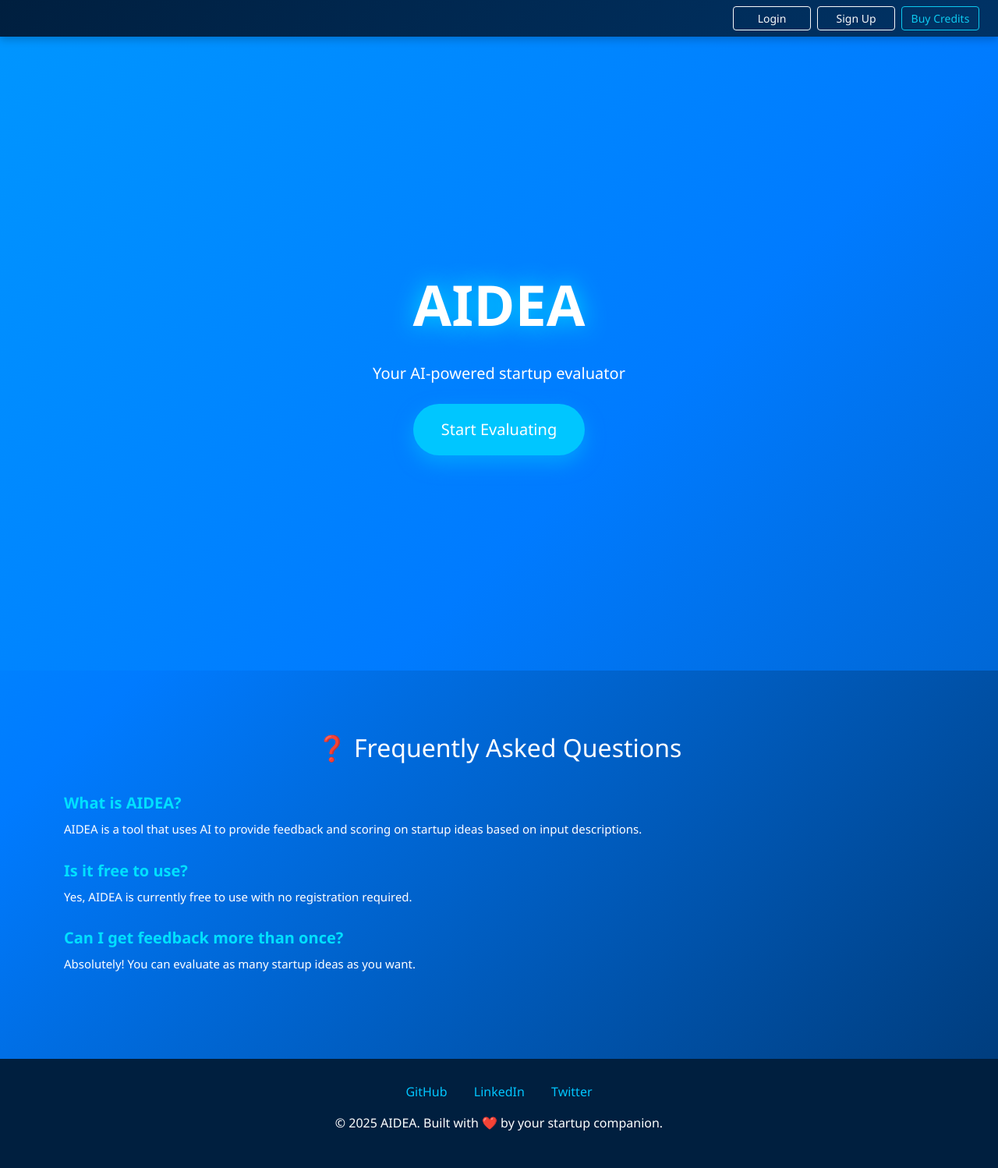
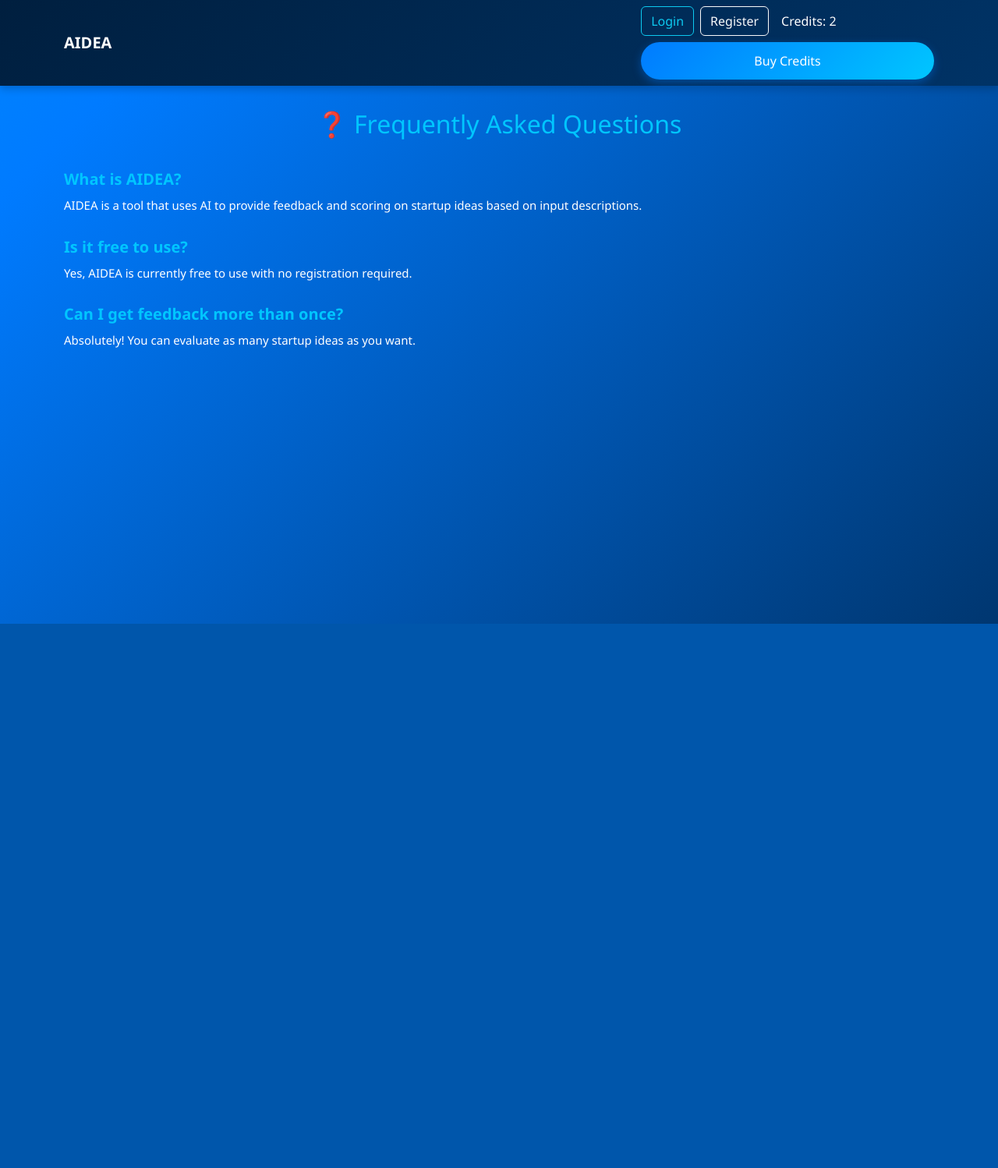
Before and after one commit to OSS-Mind/aidea0, a Flask app: page / in a window 1280 px wide. Shown: the whole page at 78% size. After the commit the page ends 800 px from the top, so only its background shows below. Run offline with Flask 3, Linux system fonts and the light colour scheme; some libraries are stand-ins or nearby versions.

Commit message:
Improve UI: uniform navbar and FAQ restyling

```diff
--- a/templates/index.html
+++ b/templates/index.html
@@ -17,11 +17,13 @@
       background-size: 400% 400%;
       animation: gradientBackground 15s ease infinite;
     }
+
     @keyframes gradientBackground {
       0% { background-position: 0% 50%; }
       50% { background-position: 100% 50%; }
       100% { background-position: 0% 50%; }
     }
+
     .hero-section {
       height: 100vh;
       display: flex;
@@ -31,12 +33,14 @@
       padding: 0 20px;
       text-align: center;
     }
+
     .brand-name {
       font-size: 72px;
       font-weight: 800;
       text-shadow: 0 0 30px #00e0ff;
       margin-bottom: 20px;
     }
+
     .start-btn {
       padding: 18px 36px;
       font-size: 20px;
@@ -47,14 +51,17 @@
       transition: 0.3s ease;
       box-shadow: 0 10px 25px rgba(0,198,255,0.5);
     }
+
     .start-btn:hover {
       background-color: #00e0ff;
       transform: scale(1.05);
     }
+
     .form-section {
       display: none;
       padding: 60px 20px;
     }
+
     .card {
       max-width: 700px;
       margin: auto;
@@ -64,6 +71,7 @@
       color: #000;
       box-shadow: 0 8px 30px rgba(0,0,0,0.15);
     }
+
     .btn-primary {
       background: linear-gradient(135deg, #007bff, #00c6ff);
       border: none;
@@ -73,9 +81,11 @@
       font-size: 16px;
       box-shadow: 0 4px 12px rgba(0,123,255,0.4);
     }
+
     .btn-primary:hover {
       background: #00e0ff;
     }
+
     .result-box {
       background: #fff;
       color: #000;
@@ -84,108 +94,86 @@
       border-radius: 20px;
       box-shadow: 0 6px 18px rgba(0,0,0,0.1);
     }
+
     .section-heading {
       font-size: 1.3rem;
       font-weight: bold;
       margin-top: 1.2em;
       color: #0d6efd;
     }
+
     #loadingMessage {
       text-align: center;
       font-size: 14px;
       color: #666;
       margin-top: 10px;
     }
+
     .faq-section {
-      background: linear-gradient(-45deg, #001f3f, #007bff, #00c6ff, #0052cc);
-      background-size: 400% 400%;
-      animation: gradientBackground 15s ease infinite;
+      background: transparent;
+      color: white;
       padding: 80px 20px;
     }
+
     .faq-section h2 {
       text-align: center;
       margin-bottom: 40px;
-      color: #ffffff;
+      color: #00c6ff;
     }
+
     .faq-item {
       margin-bottom: 30px;
     }
+
     .faq-item h5 {
       font-weight: 600;
       cursor: pointer;
-      color: #00e0ff;
+      color: #00c6ff;
     }
+
     .faq-answer {
       margin-top: 10px;
       font-size: 15px;
-      color: #ffffff;
     }
+
     footer {
       background-color: #001f3f;
       color: white;
       padding: 30px 20px;
       text-align: center;
     }
+
     .footer-links a {
       color: #00c6ff;
       margin: 0 15px;
       text-decoration: none;
       font-weight: 500;
     }
+
     .footer-links a:hover {
       text-decoration: underline;
-    }
-    .nav-btn {
-      min-width: 100px;
-      transition: all 0.3s ease;
-    }
-    .nav-btn:hover {
-      box-shadow: 0 0 10px #00c6ff;
-      transform: scale(1.03);
-    }
-    #creditsBox {
-      font-size: 1rem;
-      color: #ffffff;
     }
   </style>
 </head>
 <body>
 
-  <!-- NAVBAR -->
+  <!-- 🔽 NAVBAR AGGIORNATA -->
   <nav class="navbar navbar-expand-lg navbar-dark fixed-top" style="background: linear-gradient(135deg, #001f3f, #003366); box-shadow: 0 4px 10px rgba(0,0,0,0.2);">
-    <div class="container-fluid d-flex justify-content-between align-items-center px-4">
-      <!-- Credits display (hidden until login) -->
-      <div id="creditsBox" style="visibility: hidden;">
-        Credits: <span id="creditsDisplay">0</span>
-      </div>
-      <!-- Right-side buttons -->
-      <div class="d-flex align-items-center gap-2">
-        <button class="btn btn-outline-light btn-sm nav-btn" data-bs-toggle="modal" data-bs-target="#loginModal">Login</button>
-        <button class="btn btn-outline-light btn-sm nav-btn" data-bs-toggle="modal" data-bs-target="#registerModal">Sign Up</button>
-        <button class="btn btn-outline-info btn-sm nav-btn" data-bs-toggle="modal" data-bs-target="#buyModal">Buy Credits</button>
+    <div class="container d-flex justify-content-between align-items-center">
+      <a class="navbar-brand fw-bold" href="#">AIDEA</a>
+      <div class="d-flex flex-wrap align-items-center gap-2">
+        <button class="btn btn-outline-info" data-bs-toggle="modal" data-bs-target="#loginModal">Login</button>
+        <button class="btn btn-outline-light" data-bs-toggle="modal" data-bs-target="#registerModal">Register</button>
+        <span class="text-white ms-2 me-2">Credits: <span id="creditsDisplay">2</span></span>
+        <button class="btn btn-primary" data-bs-toggle="modal" data-bs-target="#buyModal">Buy Credits</button>
       </div>
     </div>
   </nav>
   <div style="height: 60px;"></div>
 
-  <!-- Modals (Login, Sign Up, Buy Credits) -->
-  <!-- ... qui inserisci i tuoi modali come prima ... -->
+  <!-- Qui rimangono le sezioni modali, hero, form, ecc. invariati -->
 
-  <!-- HERO SECTION -->
-  <section class="hero-section">
-    <div class="brand-name">AIDEA</div>
-    <p class="lead mb-4">Your AI-powered startup evaluator</p>
-    <button id="startButton" class="start-btn">Start Evaluating</button>
-  </section>
-
-  <!-- FORM SECTION -->
-  <section class="form-section" id="formSection">
-    <div class="container" data-aos="fade-up">
-      <!-- ... form idea ... -->
-    </div>
-  </section>
-
-  <!-- FAQ SECTION -->
+  <!-- FAQ SECTION RESTYLING -->
   <section class="faq-section" id="faq">
     <div class="container">
       <h2>❓ Frequently Asked Questions</h2>
@@ -204,28 +192,8 @@
     </div>
   </section>
 
-  <!-- FOOTER -->
-  <footer>
-    <div class="footer-links">
-      <a href="https://github.com/" target="_blank">GitHub</a>
-      <a href="https://linkedin.com/" target="_blank">LinkedIn</a>
-      <a href="https://twitter.com/" target="_blank">Twitter</a>
-    </div>
-    <p class="mt-3">© 2025 AIDEA. Built with ❤️ by your startup companion.</p>
-  </footer>
+  <!-- Footer e script JS rimangono invariati... -->
+  <!-- Ti consiglio di incollare le sezioni non elencate sopra (modali, hero, form, footer, script) direttamente dal tuo codice originale -->
 
-  <script src="https://code.jquery.com/jquery-3.6.0.min.js"></script>
-  <script src="https://cdn.jsdelivr.net/npm/bootstrap@5.3.0-alpha1/dist/js/bootstrap.bundle.min.js"></script>
-  <script src="https://unpkg.com/aos@2.3.1/dist/aos.js"></script>
-  <script>
-    AOS.init();
-    $('#startButton').on('click', function () {
-      $('#formSection').fadeIn(600);
-      $('html, body').animate({ scrollTop: $('#formSection').offset().top }, 600);
-    });
-    $('.faq-item h5').on('click', function () {
-      $(this).next('.faq-answer').slideToggle(300);
-    });
-  </script>
 </body>
 </html>
```
